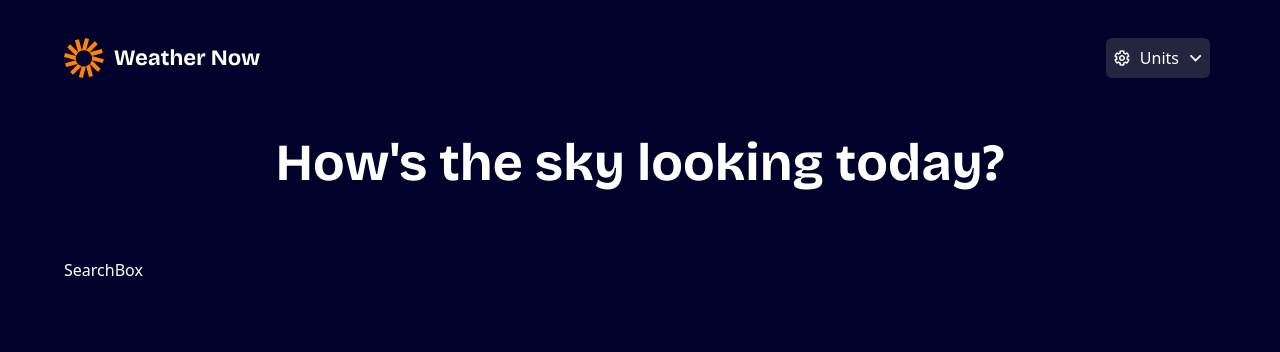
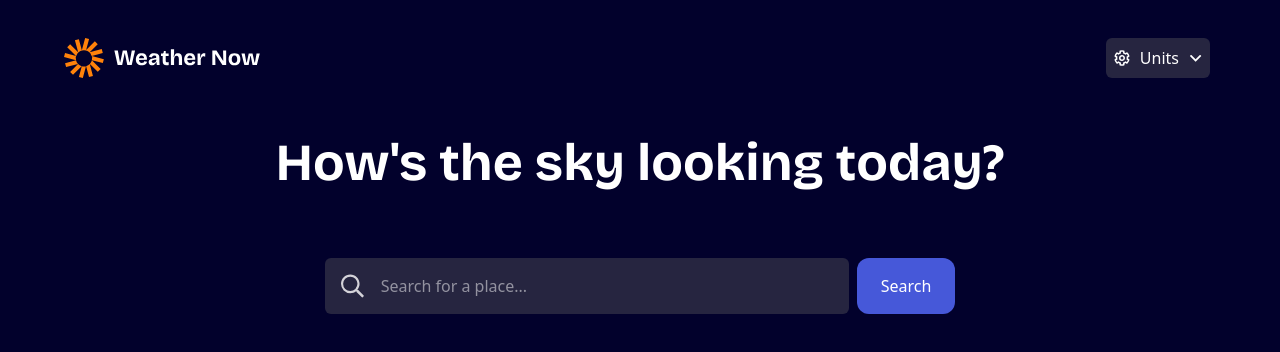
Before and after one commit to Mohammed-Lashein/frontend-mentor-hackathon, a React (Vite) app: page / in a window 1280 px wide. Shown: the top 352 px of the page. Built offline with nearby package versions, Linux system fonts and the light colour scheme.

Commit message:
feat(Searchbox): finish the component's markup

```diff
--- a/src/components/SearchBox.tsx
+++ b/src/components/SearchBox.tsx
@@ -1,6 +1,23 @@
+import searchIcon from '../assets/images/icon-search.svg'
 function SearchBox() {
-  return (
-    <div>SearchBox</div>
-  )
+	return (
+		<div className='flex gap-2 justify-center'>
+			<div className='flex gap-4 rounded-md bg-neutral-800 p-[var(--spacing-200)] w-[32.75rem]'>
+				{/* search box */}
+				<img
+					src={searchIcon}
+					alt='search icon'
+				/>
+				<input
+					type='text'
+					className='text-white bg-neutral-800 w-full focus:outline-none'
+					placeholder='Search for a place...'
+				/>
+			</div>
+			<button className='text-white bg-blue-500 py-[var(--spacing-200)] px-[var(--spacing-300)] rounded-[var(--radius-12)] hover:bg-blue-700 cursor-pointer'>
+				Search
+			</button>
+		</div>
+	)
 }
 export default SearchBox
```
